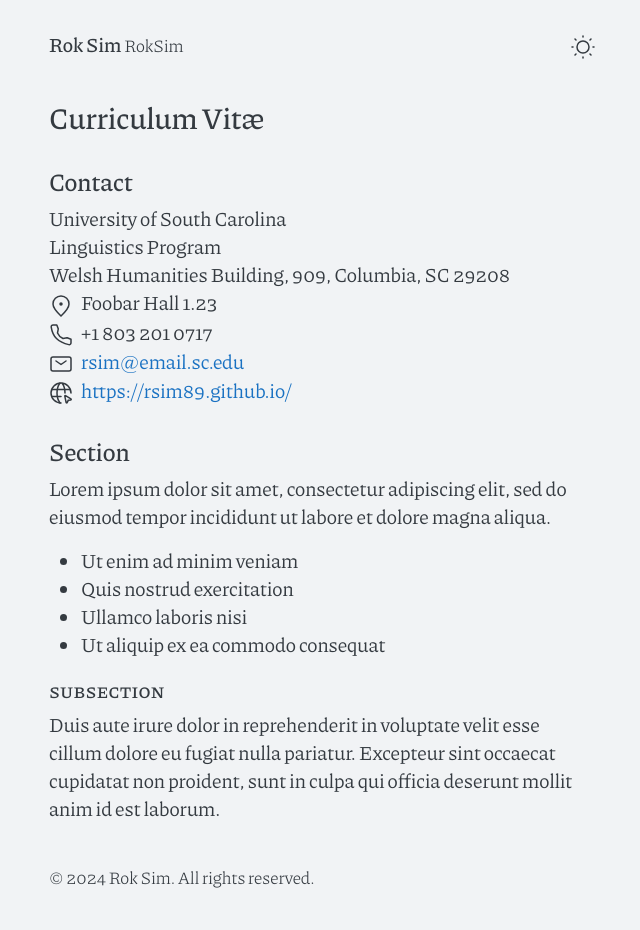
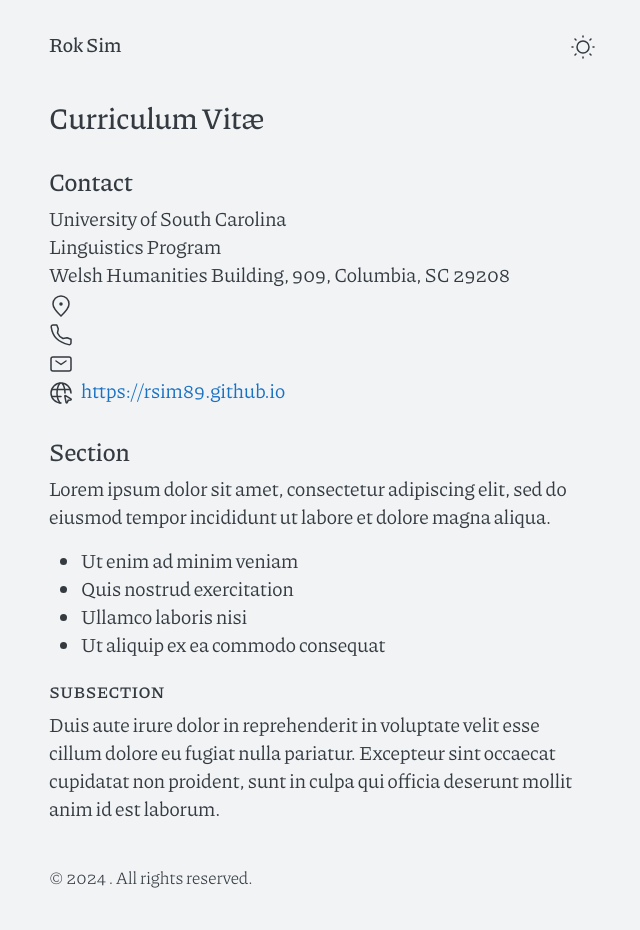
Before and after one commit to rsim89/rsim89.github.io, a Jekyll site: the page built from cv.md, in a window 1280 px wide. Shown: the whole page, without its empty margins (318-958 px from the left). Built offline with Jekyll 4.4.1, drawn with Linux system fonts in a browser that asks for light colours.

Commit message:
Update _config.yml

```diff
--- a/_config.yml
+++ b/_config.yml
@@ -1,21 +1,10 @@
-title: "Rok Sim"
-description: ""
-baseurl: ""
-url: https://rsim89.github.io/
+title: Rok Sim
+description: University of South Carolina
+url: https://rsim89.github.io
+author: Rok Sim
+permalink: pretty
 
 theme: cvless
-
-# site settings
-taglong: Rok Sim's personal webpage
-tagshort: RokSim
-
-# author settings
-author:
-  name: Rok Sim
-  email: rsim@email.sc.edu
-photo: assets/files/roksim.jpg
-address: Foobar Hall 1.23
-phone: +1 803 201 0717
 
 exclude:
   - demo/
```
